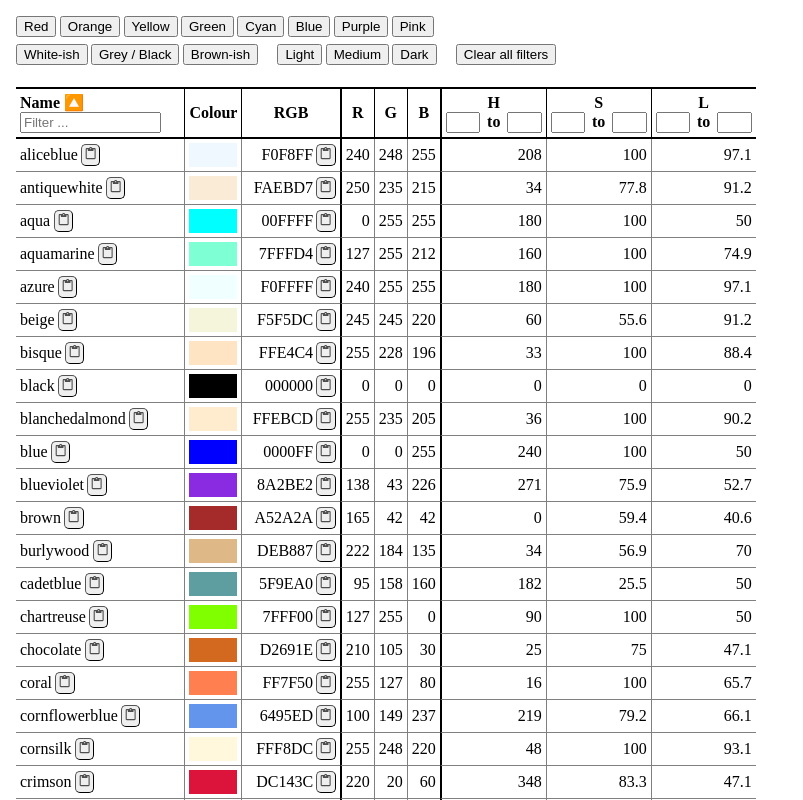
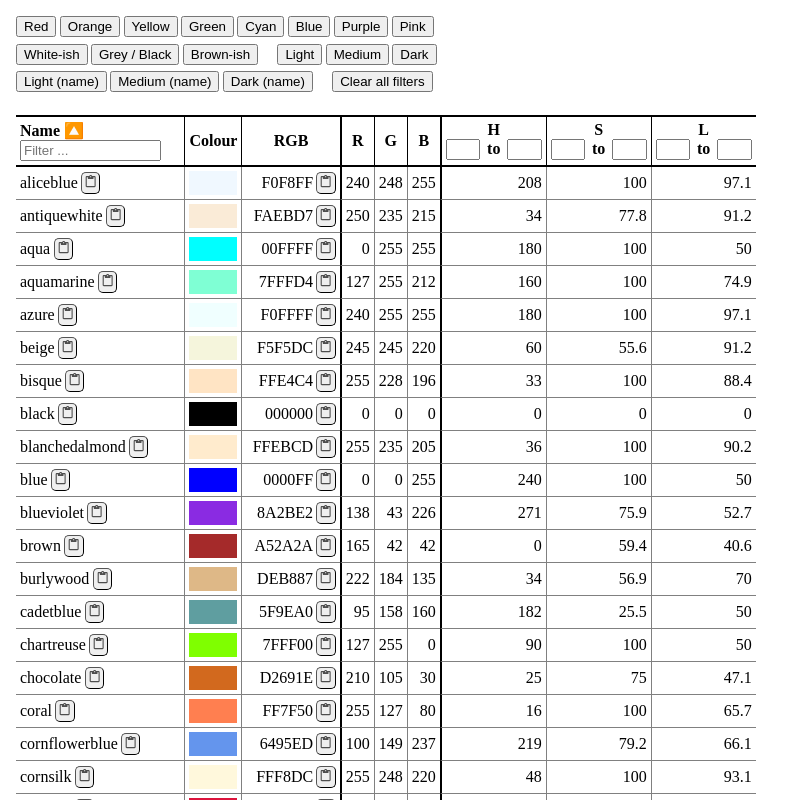
Before and after one commit to bengtan/css-named-colours-picker, a React app: page / in a window 1280 px wide. Shown: the top 800 px of the page, without its empty margins (0-803 px from the left). Built offline with nearby package versions, Linux system fonts and the light colour scheme.

Commit message:
Add name filter presets: Light, Medium, Dark.

```diff
--- a/src/App.tsx
+++ b/src/App.tsx
@@ -229,7 +229,7 @@ function augmentColours() {
 
 type Preset = {
     label: string
-    filters?: {id: string, value: (Number | undefined)[]}[],
+    filters?: {id: string, value: string | (Number | undefined)[]}[],
     sort?: {id: string, desc?: boolean}[]
 }
 
@@ -252,6 +252,11 @@ const Presets: Preset[] = [
     { label: 'Light', filters: [{id: 'l', value: [71]}], sort: [{id: 'l', desc: true}] },
     { label: 'Medium', filters: [{id: 'l', value: [30, 71]}], sort: [{id: 'l', desc: true}] },
     { label: 'Dark', filters: [{id: 'l', value: [undefined, 42]}], sort: [{id: 'l'}] },
+
+    { label: 'br' },
+    { label: 'Light (name)', filters: [{id: 'label', value: 'light' }] },
+    { label: 'Medium (name)', filters: [{id: 'label', value: 'medium'}] },
+    { label: 'Dark (name)', filters: [{id: 'label', value: 'dark'}] },
 
     { label: 'spacer' },
     { label: 'Clear all filters', filters: [], sort: [] },
```
